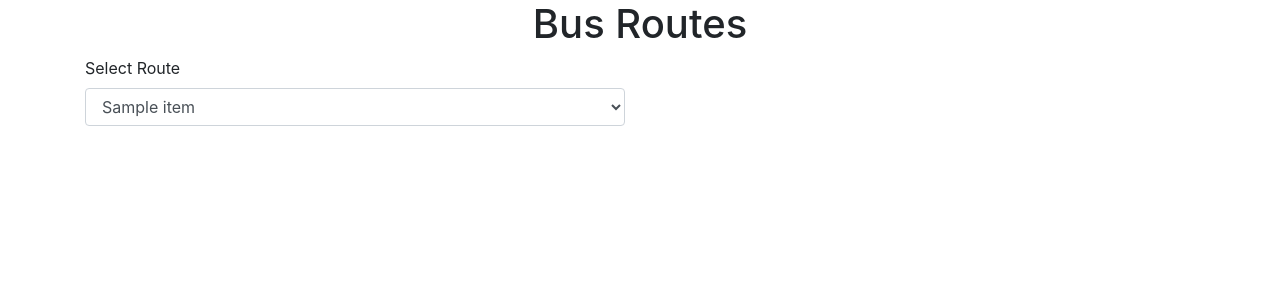
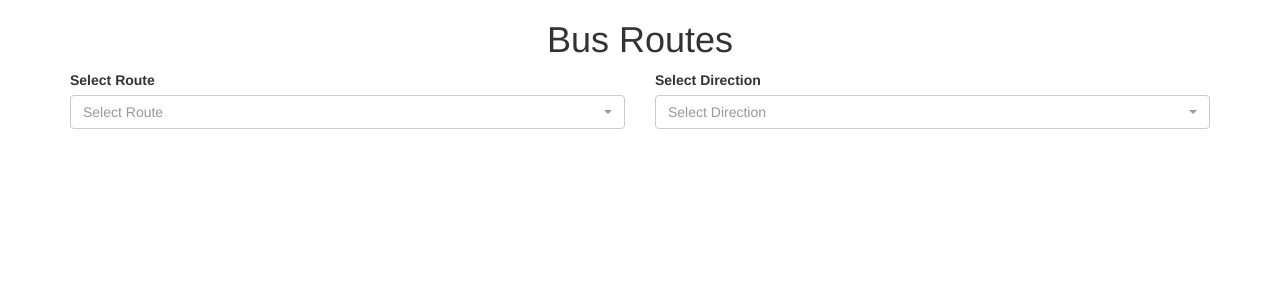
Before and after one commit to north-star-saj/MetroApp, a Flask app: page / in a window 1280 px wide. Shown: the top 300 px of the page. Run offline with Flask 2, Linux system fonts and the light colour scheme; a database or web service that is not in the repository returns one stand-in record (values such as "Sample title"); data that the repository does not hold is empty; some libraries are stand-ins or nearby versions.

Commit message:
Add direction functionality
Resolves: Issue #2

```diff
--- a/metro/app.py
+++ b/metro/app.py
@@ -1,18 +1,11 @@
 from flask import (
     Flask,
+    jsonify,
     render_template,
 )
 import requests
 
 app = Flask(__name__)
-
-data = [
-    {
-        "bus_route_id": "1",
-        "bus_route": "route1",
-    },
-    {"bus_route_id": "2", "bus_route": "route2"},
-]
 
 
 @app.route("/")
@@ -24,3 +17,9 @@
 def get_routes():
     r = requests.get("https://svc.metrotransit.org/nextripv2/routes")
     return r.json()
+
+
+@app.route("/busroute/<id>")
+def get_direction(id):
+    r = requests.get(f"https://svc.metrotransit.org/nextripv2/directions/{id}")
+    return jsonify(r.json())
--- a/metro/templates/index.html
+++ b/metro/templates/index.html
@@ -4,10 +4,9 @@
     <!-- Required meta tags -->
     <meta charset="utf-8">
     <meta name="viewport" content="width=device-width, initial-scale=1, shrink-to-fit=no">
-
     <!-- Bootstrap CSS -->
-    <link rel="stylesheet" href="https://cdn.jsdelivr.net/npm/bootstrap@4.3.1/dist/css/bootstrap.min.css" integrity="sha384-ggOyR0iXCbMQv3Xipma34MD+dH/1fQ784/j6cY/iJTQUOhcWr7x9JvoRxT2MZw1T" crossorigin="anonymous">
-
+    <link rel="stylesheet" href="https://maxcdn.bootstrapcdn.com/bootstrap/3.4.1/css/bootstrap.min.css" />
+    <link rel="stylesheet" href="https://cdnjs.cloudflare.com/ajax/libs/bootstrap-select/1.12.2/css/bootstrap-select.min.css" />
     <title>Hello, world!</title>
   </head>
   <body>
@@ -22,13 +21,50 @@
             {% endfor %}
           </select>
         </div>
+        <div class="col-md-6">
+          <label>Select Direction</label>
+          <select name="direction" data-live-search="true" id="direction" class="form-control" title="Select Direction"></select>
+        </div>
       </div>
     </div>
-
     <!-- Optional JavaScript -->
     <!-- jQuery first, then Popper.js, then Bootstrap JS -->
-    <script src="https://code.jquery.com/jquery-3.3.1.slim.min.js" integrity="sha384-q8i/X+965DzO0rT7abK41JStQIAqVgRVzpbzo5smXKp4YfRvH+8abtTE1Pi6jizo" crossorigin="anonymous"></script>
-    <script src="https://cdn.jsdelivr.net/npm/popper.js@1.14.7/dist/umd/popper.min.js" integrity="sha384-UO2eT0CpHqdSJQ6hJty5KVphtPhzWj9WO1clHTMGa3JDZwrnQq4sF86dIHNDz0W1" crossorigin="anonymous"></script>
-    <script src="https://cdn.jsdelivr.net/npm/bootstrap@4.3.1/dist/js/bootstrap.min.js" integrity="sha384-JjSmVgyd0p3pXB1rRibZUAYoIIy6OrQ6VrjIEaFf/nJGzIxFDsf4x0xIM+B07jRM" crossorigin="anonymous"></script>
-  </body>
+    <script src="https://cdnjs.cloudflare.com/ajax/libs/jquery/3.3.1/jquery.js"></script>
+    <script src="https://maxcdn.bootstrapcdn.com/bootstrap/3.4.1/js/bootstrap.min.js"></script>
+    <script src="https://cdnjs.cloudflare.com/ajax/libs/bootstrap-select/1.12.2/js/bootstrap-select.min.js"></script>
+
+    <script>
+      $(document).ready(function () {
+        $("#bus_route").selectpicker();
+        $("#direction").selectpicker();
+
+        function load_data(type, category_id) {
+          $.ajax({
+            url: "/busroute/" + category_id,
+            method: "GET",
+            success: function (data) {
+              var html = "";
+              for (var count = 0; count < data.length; count++) {
+                  html += '<option value="' + data[count].direction_id + '">' + data[count].direction_name + "</option>";
+              }
+              if (type=="routeData"){
+                $("#bus_route").html(html);
+                $("#bus_route").selectpicker("refresh");
+              }
+              else{
+                $("#direction").html(html);
+                $("#direction").selectpicker("refresh");
+              }
+            },
+          });
+        }
+
+        $("#bus_route").on("change", function() {
+          var category_id=$("#bus_route").val();
+          load_data("directionData", category_id);
+        });
+      });
+    </script>
+
+   </body>
 </html>
```
